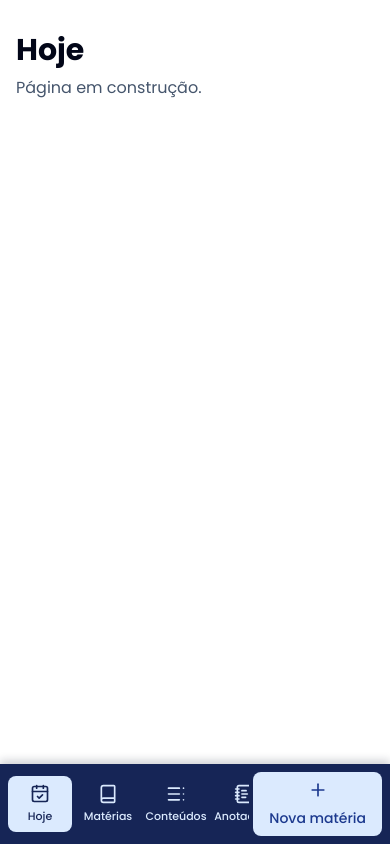
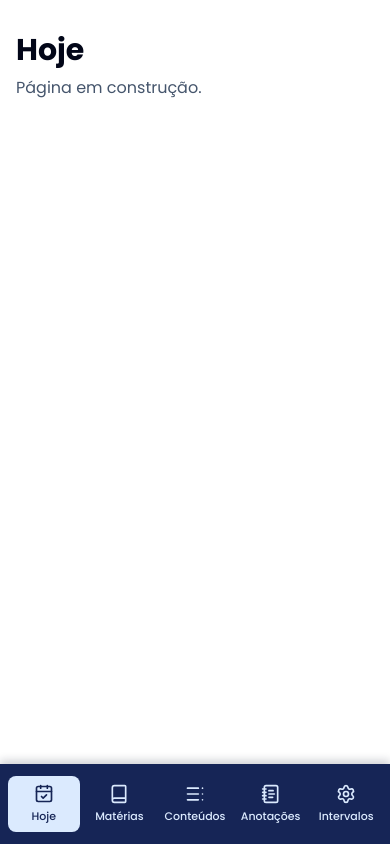
Before and after one commit to andersoncruzdev/revisa-facil, a React (Vite) app: page / in a window 390 px wide. Built offline with nearby package versions, Linux system fonts and the light colour scheme.

Commit message:
styles: aplicando classe hidden #25

```diff
--- a/src/shared/design-system/SideBar.tsx
+++ b/src/shared/design-system/SideBar.tsx
@@ -73,7 +73,7 @@ export default function SideBar({ options, action, className = "", ...props }: S
         type="button"
         aria-label="Adicionar nova matéria"
         onClick={action}
-        className="ml-1 min-w-16 flex-col px-2 text-[0.6875rem] md:ml-0 md:min-w-0 md:flex-row md:px-3 md:py-3 md:text-sm"
+        className="max-md:hidden md:ml-0 md:min-w-0 md:flex-row md:px-3 md:py-3 md:text-sm"
       >
         <Button.Icon icon={Plus} />
         <Button.Text className={expanded ? "md:block" : "md:hidden"}>
```
Also changed, not shown: 1 other file (tests, documents, lock files or other folders).
